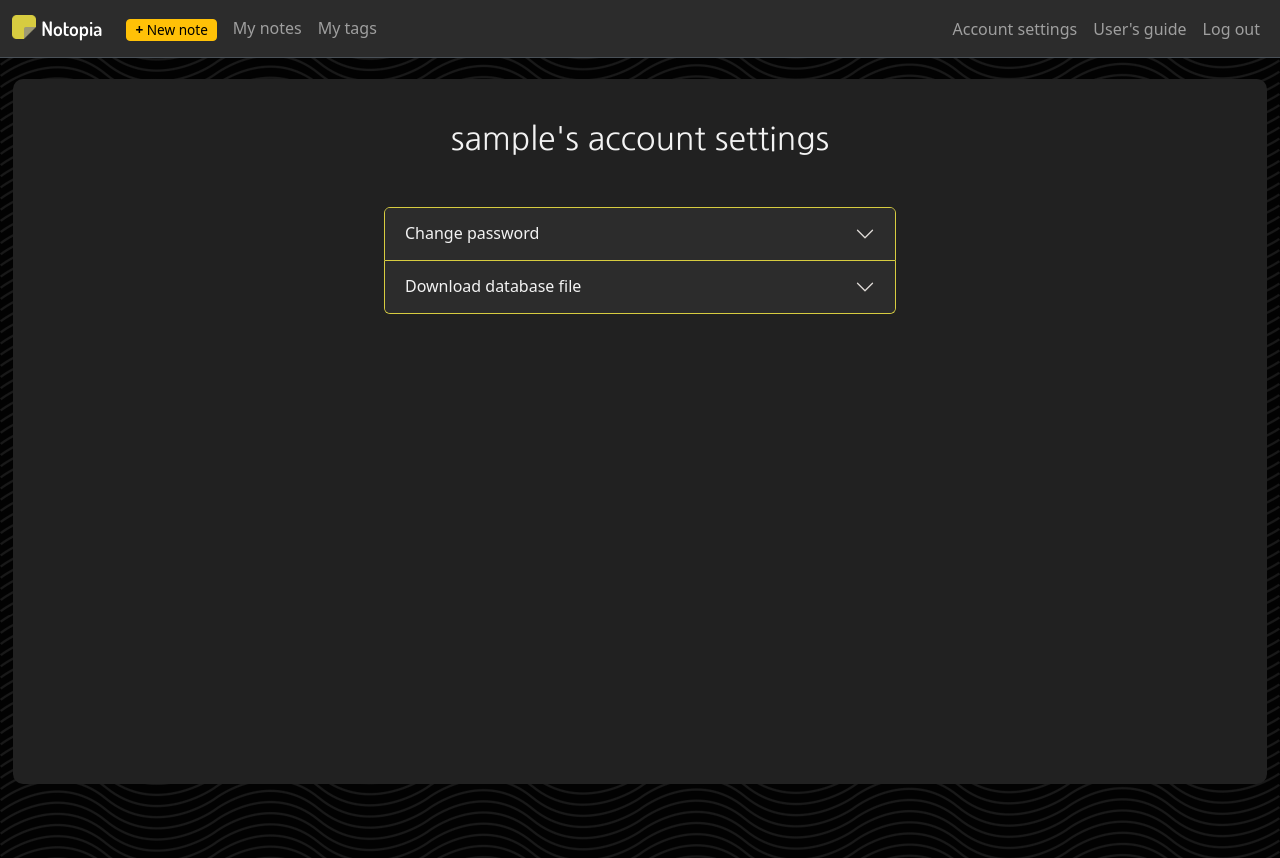
After one commit to boomboxz12/CS50-Final-Project-Notopia, a Flask app: page /account in a window 1280 px wide. The commit adds this page. Run offline with Flask 3, Linux system fonts and the light colour scheme; the visitor is signed in with stand-in values (Sample User, id 1).

Commit message:
RTL language support, User's guide, Account settings route (allows password changes and note backups), many bug fixes, general polishing

```diff
--- a/app.py
+++ b/app.py
@@ -2,7 +2,7 @@ import re
 import sqlite3
 
 from datetime import datetime
-from flask import flash, Flask, redirect, render_template, request, session, url_for
+from flask import flash, Flask, redirect, render_template, request, send_file, session, url_for
 from flask_session import Session
 from werkzeug.security import check_password_hash, generate_password_hash
 
@@ -125,13 +125,79 @@ def index():
         return render_template("index.html", editing_mode=bool(note_id), logged_in=logged_in)
 
 
+@app.route("/account", methods=["GET", "POST"])
+@login_required
+def account():
+    # User reached route via POST
+    if request.method == "POST":
+        operation = request.form.get("operation") # What the user requested
+        # If the requested operation is to change the password
+        if operation == "change-password":
+            # Receive the required information
+            old_password = request.form.get("old-password")
+            password = request.form.get("password")
+            confirmation = request.form.get("confirmation")
+
+            # Read the user's old password hash from the users database
+            user_hash = sql("users.db",
+                            """
+                            SELECT hash
+                            FROM users
+                            WHERE username = ?
+                            """, (session["username"],)).fetchone()[0]
+
+            # Compare the old password hash to the old password the user just entered
+            if check_password_hash(user_hash, old_password):
+                # Check if the password is valid
+                if not password:
+                    return apologize("/account", "Please enter a valid password.")
+
+                # Check if the password contains at least an uppercase letter, at lease a lowercase letter,
+                # at lease a number, and is at least 8 characters long
+                if not re.fullmatch("^((?=.*?[A-Z])(?=.*?[a-z])(?=.*?[0-9]).{8,})$", password):
+                    return apologize("/account", "Please enter a valid password.")
+
+                # Check if the confirmation matches the password
+                if confirmation != password:
+                    return apologize("/account", "The passwords don't match.")
+
+                # After all checks pass, update the user's password hash
+                sql("users.db",
+                    """
+                    UPDATE users
+                    SET hash = ?
+                    WHERE username = ?
+                    """, (generate_password_hash(password), session["username"],))
+                flash("Password changed successfully.")
+
+            # If the old password the user just entered doesn't match the stored password hash, apologize
+            else:
+                return apologize("/account", "The old password you entered is invalid.")
+
+        # If the requested operation is to download the database
+        elif operation == "db-download":
+            password = request.form.get("password")
+            user_hash = sql("users.db",
+                            """
+                            SELECT hash
+                            FROM users
+                            WHERE username = ?
+                            """, (session["username"],)).fetchone()[0]
+            if check_password_hash(user_hash, password):
+                return send_file(f"./databases/{session['username']}-notes.db")
+            else:
+                return apologize("/account", "The password you entered is invalid.")
+
+    return render_template("account.html")
+
+
 # Route for autosaving notes as the user types
 @app.route("/autosave", methods=["POST"])
 @login_required
 def autosave():
     # Getting the necessary data
     results = request.get_json()
-    date_created = datetime.now().replace(microsecond=0) # TODO
+    date_created = datetime.now().replace(microsecond=0)
     date_modified = datetime.now().replace(microsecond=0)
     note_id = results.get("note_id")
     note_title = results.get("note_title")
@@ -240,6 +306,11 @@ def autosave():
     return "", 204
 
 
+@app.route("/help")
+def help():
+    return render_template("help.html")
+
+
 @app.route("/login", methods=["GET", "POST"])
 def login():
     # User reached route via GET
@@ -328,8 +399,6 @@ def mytags():
                ORDER BY tag_title COLLATE NOCASE ASC
                """).fetchall()
 
-    print(tags, "TAGSSSSSSSSSSSSSSSSSSSSSSSSSSSSSSSS")###
-
     # A dict where each key is a tag title and each value is a list containing all notes linked with that tag (dict currently empty, will be populated below)
     tags_dict = {}
 
@@ -416,7 +485,6 @@ def notes():
             filtered_by = filtered_by[:-2] + "."
             filter_information = f"Your notes are filtered by the following tags: {filtered_by} Only notes linked with the aforementioned tag(s) are displayed."
 
-
         # Dictionary used to modify the SQL query when sorting notes
         sort_dict = {
             "title-asc": "note_title COLLATE NOCASE ASC",
@@ -464,14 +532,6 @@ def notes():
                 ORDER BY {sort_dict[sort]}
                 """, tuple(filter.keys()) if filter else search_tuple).fetchall()
         return notes
-    # else:
-    #     def get_notes():
-    #         notes = sql(f"./databases/{session.get('username')}-notes.db", f"""
-    #                 SELECT note_id, note_title, note_body, bg_color, date_created, date_modified
-    #                 FROM notes
-    #                 ORDER BY {sort_dict[sort]}
-    #                 """).fetchall()
-    #         return notes
 
     # Delete any existing empty notes
     for note in get_notes():
@@ -505,7 +565,6 @@ def signup():
             login_url = url_for("login")
             return render_template("signup.html", login_url=login_url)
 
-
     # User reached route via POST
     if request.method == "POST":
         # Receive the user's information
@@ -514,7 +573,7 @@ def signup():
         confirmation = request.form.get("confirmation")
 
         # Check if the username is valid
-        if not username:
+        if not username or len(username) > 20 or not re.fullmatch("^[a-zA-Z0-9_]*$", username):
             return apologize("signup", "Please enter a valid username.")
 
         # Check if the password is valid
@@ -648,8 +707,6 @@ def tags():
                 """, (tag_id,))
             cur.execute("COMMIT;")
 
-
-
     # Otherwise, if the requested operation is something else, do the following
     else:
         # Creating tags and adding notes to them
@@ -660,17 +717,17 @@ def tags():
         selected_notes = request.form.get("selected-notes")
         if selected_notes: selected_notes = selected_notes.split(",")
 
-
         # Initially, the tag_list is empty
         tags_list = []
 
         # If the new tags are alphanumeric and are separated by spaces, find all regex matches to get a list of just the tags
         try:
-            if tag_title and len(tag_title) < 21:
+            if tag_title:
                 if tag_title.replace(" ", "").isalnum():
                     tags_list = re.findall("(\w+)[^ ]*", tag_title)
-            elif len(tag_title) > 20:
-                return apologize(source, "Tag titles can't be longer than 20 characters.")
+            for i in tags_list:
+                if len(i) > 20:
+                    return apologize(source, "Tag titles can't be longer than 20 characters.")
 
         except TypeError: # Prevents "TypeError: object of type 'NoneType' has no len()"
             pass
@@ -720,7 +777,6 @@ def tags():
         except sqlite3.IntegrityError:
             return apologize(source, "This note has already been added to that tag.")
 
-
         # Removing a note from a tag when the tag is clicked when the note is open in the editor
         if request.is_json:
             results = request.get_json()
--- /dev/null
+++ b/static/account.js
@@ -0,0 +1,19 @@
+document.addEventListener("DOMContentLoaded", () => {
+    // Get the DOMs
+    const dbPasswordInput = document.getElementById("db-password");
+    const getDbButton = document.getElementById("get-db");
+
+    // Only activate the database download button when a password is detected in the input field above it
+    dbPasswordInput.addEventListener("input", () => {
+        if (dbPasswordInput.value.length > 0) {
+            getDbButton.removeAttribute("disabled");
+            getDbButton.removeAttribute("aria-disabled");
+            getDbButton.removeAttribute("tabindex");
+        }
+        else {
+            getDbButton.setAttribute("disabled", "disabled");
+            getDbButton.setAttribute("aria-disabled", "true");
+            getDbButton.setAttribute("tabindex", "-1");
+        }
+    });
+});
--- a/static/login.js
+++ b/static/login.js
@@ -1,3 +1,4 @@
+document.addEventListener("DOMContentLoaded", () => {
     // Get the DOMs
     const username = document.getElementById("username");
     const password = document.getElementById("password");
@@ -45,3 +46,4 @@ setInterval(() => {
             submit.setAttribute("aria-disabled", "true");
         }
     }, 10);
+});
--- a/static/notes.js
+++ b/static/notes.js
@@ -1,5 +1,6 @@
 import bgColors from "./bgColors.js";
 
+document.addEventListener("DOMContentLoaded", () => {
     // Get the DOMs
     const notes = document.querySelectorAll(".note-flex-item");
     const selectedNotesCounter = document.getElementById("selected-notes-counter");
@@ -96,7 +97,7 @@ confirmLeave.forEach(dontWarn)
     function dontWarn(item) {
         item.addEventListener("click", () => {
             leavingConfirmed = true;
-    })
+        });
     }
     window.onbeforeunload = function() {
         // Only warn the user if they have notes selected and if the leavingConfirmed variable is false
@@ -156,6 +157,6 @@ function modalTagSelector(modalTagContainer) {
                 selectedModalTags.splice(selectedModalTags.indexOf(tagLabel.innerHTML), 1);
             }
             selectedModalTagsInput.value = selectedModalTags;
-        console.log(selectedModalTagsInput.value)///
         });
     }
+});
--- a/static/signup.js
+++ b/static/signup.js
@@ -1,3 +1,4 @@
+document.addEventListener("DOMContentLoaded", () => {
     // Get the DOMs
     const username = document.getElementById("username");
     const password = document.getElementById("password");
@@ -6,7 +7,7 @@ const submit = document.getElementById("submit");
 
     // Strings for later use
     const passwordRules = "The password must be at least 8 characters long, include at least one uppercase letter, one lowercase letter, and one number."
-const usernameRules = "The username must only consist of alphanumeric characters. Usernames are case sensitive."
+    const usernameRules = "The username must only consist of alphanumeric characters. Usernames are case sensitive. Pick the username wisely as it can't be changed later. A username can't be longer than 20 characters."
 
     // Array for enabling the signup button upon passing all verifications
     var verifications = [0, 0, 0];
@@ -26,7 +27,7 @@ username.addEventListener('focusin', () => {
 
     // Warn the user if the username doesn't match the rules (invalid username) upon unfocusing the input field
     username.addEventListener('focusout', () => {
-    if (!username.value.match(userRegex)) {
+        if (!username.value.match(userRegex) || username.value.length > 20) {
             document.getElementById("username_warning").innerHTML = usernameRules;
             verifications[0] = 0;
         }
@@ -35,7 +36,7 @@ username.addEventListener('focusout', () => {
     // Verify the validity of the username according to the rules upon releasing a key
     username.addEventListener('keyup', () => {
         // If the username matches
-    if (username.value.match(userRegex)) {
+        if (username.value.match(userRegex) && username.value.length < 21) {
             // Remove error message
             document.getElementById("username_warning").innerHTML = " ";
             verifications[0] = 1;
@@ -132,3 +133,4 @@ setInterval(() => {
             submit.setAttribute("aria-disabled", "true");
         }
     }, 10);
+});
--- a/static/styles.css
+++ b/static/styles.css
@@ -128,7 +128,7 @@ input[type=text], input[type=password], textarea, .view_area, select
     font-style: normal;
 }
 
-.btn-success
+.signup-login-button
 {
     width: calc(15vw + 100px);
     border-radius: 10px;
@@ -151,7 +151,7 @@ label
     text-align: center;
     color: #f3f3f3;
     border-color: #d7cc40;
-    z-index: 1;
+    z-index: 10;
 }
 
 textarea
@@ -197,7 +197,6 @@ textarea
     width: 250px;
     height: 268px;
     border-radius: 10px;
-    /* background-image: url("https://external-content.duckduckgo.com/iu/?u=https%3A%2F%2Fcdn.wccftech.com%2Fwp-content%2Fuploads%2F2020%2F01%2Fgenshin_impact.jpg"); */
     background-position: 50%;
 }
 
@@ -543,6 +542,7 @@ input[type=checkbox]:checked::after
 .tag-input
 {
     width: 100% !important;
+    margin-bottom: 1rem !important;
 }
 
 .tags-list
@@ -606,6 +606,7 @@ input[type=checkbox]:checked::after
 .accordion-button
 {
     background-color: #2c2c2c;
+    z-index: 0;
 }
 
 .accordion-button:not(.collapsed)
@@ -646,9 +647,15 @@ input[type=checkbox]:checked::after
     text-align: left;
 }
 
+.accordion-body > form > input:not(input[type=submit])
+{
+    background-color: #525252;
+}
+
 .accordion-body > form > input
 {
-    background-color: #525252;
+    width: 100%;
+    margin: 0 auto;
 }
 
 #add-tags
@@ -685,6 +692,42 @@ input[type=checkbox]:checked::after
     gap: 10vh;
 }
 
+.help-content
+{
+    text-align: left;
+    max-width: 48rem;
+    margin: 0 auto;
+    padding: 1rem;
+    line-height: 2rem;
+}
+
+.help-content > ul > li
+{
+    margin-bottom: 0.75rem;
+}
+
+.large-text
+{
+    font-size: 1.2rem;
+}
+
+.db-download-container
+{
+    display: flex;
+    flex-wrap: wrap;
+    flex-direction: column;
+    gap: 0.75rem;
+    justify-content: space-evenly;
+}
+
+#view-tags-accordion
+{
+    display: flex;
+    flex-direction: column;
+    flex-wrap: wrap;
+    gap: 1rem;
+}
+
 @keyframes typewriter
 {
     from {width: 0%;}
--- /dev/null
+++ b/templates/account.html
@@ -0,0 +1,60 @@
+{% extends "layout.html" %}
+
+{% block title %}
+    {{ session['username']}}'s account settings
+{% endblock %}
+
+{% block main %}
+    <div class="accordion-container">
+        <h2 class="text mb-5">{{ session['username'] }}'s account settings</h2>
+        <div class="accordion" id="tagsAccordion">
+            <div class="accordion-item">
+                <h2 class="accordion-header">
+                    <button class="accordion-button collapsed" type="button" data-bs-toggle="collapse" data-bs-target="#collapseOne" aria-expanded="false" aria-controls="collapseOne">
+                    Change password
+                    </button>
+                </h2>
+                <div id="collapseOne" class="accordion-collapse collapse" data-bs-parent="#tagsAccordion">
+                    <div class="accordion-body">
+                        <form action="/account" method="post">
+                            <label for="username" class="text mb-2">Old password</label>
+                            <input class="mb-4" id="username" required autocomplete="off" type="password" placeholder="Old password" name="old-password">
+                            <p id="username_warning" class="small-text invisible"> </p>
+                            <label for="password" class="text mb-2">New password</label>
+                            <input class="mb-2" id="password" required autocomplete="off" type="password" placeholder="New password" name="password">
+                            <p id="password_rules" class="small-text"> </p>
+                            <label for="confirmation" class="text mb-2">Confirm new password</label>
+                            <input class="mb-2" id="confirmation" required autocomplete="off" type="password" placeholder="Confirm new password" name="confirmation">
+                            <p id="confirmation_warning" class="small-text"> </p>
+                            <input id="submit" class="btn btn-warning signup-login-button mb-1" disabled="disabled" tabindex="-1" aria-disabled="true" type="submit" value="Change password">
+                            <input class="invisible" name="operation" value="change-password">
+                        </form>
+                    </div>
+                </div>
+            </div>
+            <div class="accordion-item">
+                <h2 class="accordion-header">
+                    <button class="accordion-button collapsed" type="button" data-bs-toggle="collapse" data-bs-target="#collapseTwo" aria-expanded="false" aria-controls="collapseTwo">
+                    Download database file
+                    </button>
+                </h2>
+                <div id="collapseTwo" class="accordion-collapse collapse" data-bs-parent="#tagsAccordion">
+                    <div class="accordion-body db-download-container">
+                        <strong>You can download your SQLite3 database file where your notes and tags are stored as a backup. Database files can't be reuploaded back to Notopia for security reasons. You must enter your password to download the database file.</strong>
+                        <form action="/account" method="post">
+                            <label class="mb-1" for="db-password">Enter your password</label>
+                            <input id="db-password" class="mb-2" required autocomplete="off" type="password" placeholder="Password" name="password">
+                            <input class="invisible" name="operation" value="db-download">
+                            <input disabled aria-disabled="true" tabindex="-1" id="get-db" type="submit" class="btn btn-warning" value="Download database file">
+                        </form>
+                    </div>
+                </div>
+            </div>
+        </div>
+    </div>
+{% endblock %}
+
+{% block script %}
+    <script src="../static/signup.js"></script>
+    <script src="../static/account.js"></script>
+{% endblock %}
--- a/templates/layout.html
+++ b/templates/layout.html
@@ -13,7 +13,7 @@
     </head>
     <body>
         <header>
-            <nav class="navbar sticky-top navbar-expand-sm border-bottom border-body" data-bs-theme="dark">
+            <nav class="navbar sticky-top navbar-expand-lg border-bottom border-body" data-bs-theme="dark">
                 <div class="container-fluid">
                   <a class="navbar-brand" href="/">
                     <img src="../static/Notopia Logo.png" alt="Notopia logo" width="24" height="24" class="d-inline-block align-text-top">
@@ -39,10 +39,10 @@
                         </ul>
                         <ul class="navbar-nav ms-auto">
                           <li class="nav-item">
-                            <a class="nav-link">Profile settings</a>
+                            <a href="/account" class="nav-link">Account settings</a>
                           </li>
                           <li class="nav-item">
-                            <a class="nav-link">Help & FAQ</a>
+                            <a href="/help" class="nav-link">User's guide</a>
                           </li>
                           <li class="nav-item">
                             <a class="nav-link" href="/logout">Log out</a>
@@ -59,7 +59,7 @@
                         </ul>
                         <ul class="navbar-nav ms-auto">
                           <li class="nav-item">
-                            <a class="nav-link">Help & FAQ</a>
+                            <a href="/help" class="nav-link">User's guide</a>
                           </li>
                         </ul>
                       {% endif %}
--- a/templates/login.html
+++ b/templates/login.html
@@ -12,8 +12,8 @@
         <input id="username" required autocomplete="off" type="text" placeholder="Username" name="username">
         <label for="password" class="input-label text">Password</label>
         <input id="password" required autocomplete="off" type="password" placeholder="Password" name="password">
-        <p></p>
-        <input id="submit" class="btn btn-success" disabled="disabled" tabindex="-1" aria-disabled="true" type="submit" value="Log in">
+        <br>
+        <input id="submit" class="btn btn-warning signup-login-button" disabled="disabled" tabindex="-1" aria-disabled="true" type="submit" value="Log in">
     </form>
     <a href={{ signup_url }}><button class="btn btn-link">Don't have an account? Sign up here.</button></a>
 {% endblock %}
--- a/templates/mytags.html
+++ b/templates/mytags.html
@@ -14,10 +14,9 @@
                 </button>
             </h2>
             <div id="collapseOne" class="accordion-collapse collapse" data-bs-parent="#tagsAccordion">
-                <div class="accordion-body">
+                <div id="view-tags-accordion" class="accordion-body">
                     {% if tags_dict %}
                         <strong>Here are your created tags and the notes linked with them. Tip: If you have too many tags and/or notes, you can use your browser's "Find in page" feature to look for exactly what you want.</strong>
-                        <p></p>
                         <ul>
                             {% for key in tags_dict.keys() %}
                                 <li><strong>{{ key }}{% if tags_dict[key] %}:{% endif %}</strong></li>
@@ -55,7 +54,7 @@
                         <label class="text mb-2" for="create-tag-input">Create new tags</label>
                         <input class="tag-input" autocomplete="off" type="text" id="create-tag-input" name="tag-title" placeholder="Tag1 Tag2 Tag3">
                         <input type="text" class="invisible" name="source" value="/mytags">
-                        <button type="submit" class="btn btn-warning mb-2 tag-input">Create tag(s)</button>
+                        <button id="create-tag-button" disabled="disabled" tabindex="-1" aria-disabled="true" type="submit" class="btn btn-warning mb-2 tag-input">Create tag(s)</button>
                     </form>
                 </div>
             </div>
--- a/templates/signup.html
+++ b/templates/signup.html
@@ -17,7 +17,7 @@
         <label for="confirmation" class="input-label text">Confirm password</label>
         <input id="confirmation" required autocomplete="off" type="password" placeholder="Confirm password" name="confirmation">
         <p id="confirmation_warning" class="small-text"> </p>
-        <input id="submit" class="btn btn-success" disabled="disabled" tabindex="-1" aria-disabled="true" type="submit" value="Sign up">
+        <input id="submit" class="btn btn-warning signup-login-button" disabled="disabled" tabindex="-1" aria-disabled="true" type="submit" value="Sign up">
     </form>
     <a href={{ login_url }}><button class="btn btn-link">Aleady have an account? Log in here.</button></a>
 {% endblock %}
```
Also changed, not shown: static/index.js (+17 -1 lines), static/mytags.js (+18 -0 lines), templates/help.html (added, +35 -0 lines), templates/index.html (+9 -7 lines), templates/notes.html (+5 -5 lines), helpers.py (line endings or trailing spaces), static/bgColors.js (line endings or trailing spaces), templates/error.html (line endings or trailing spaces). Lines whose indentation alone changed are shown as unchanged.
